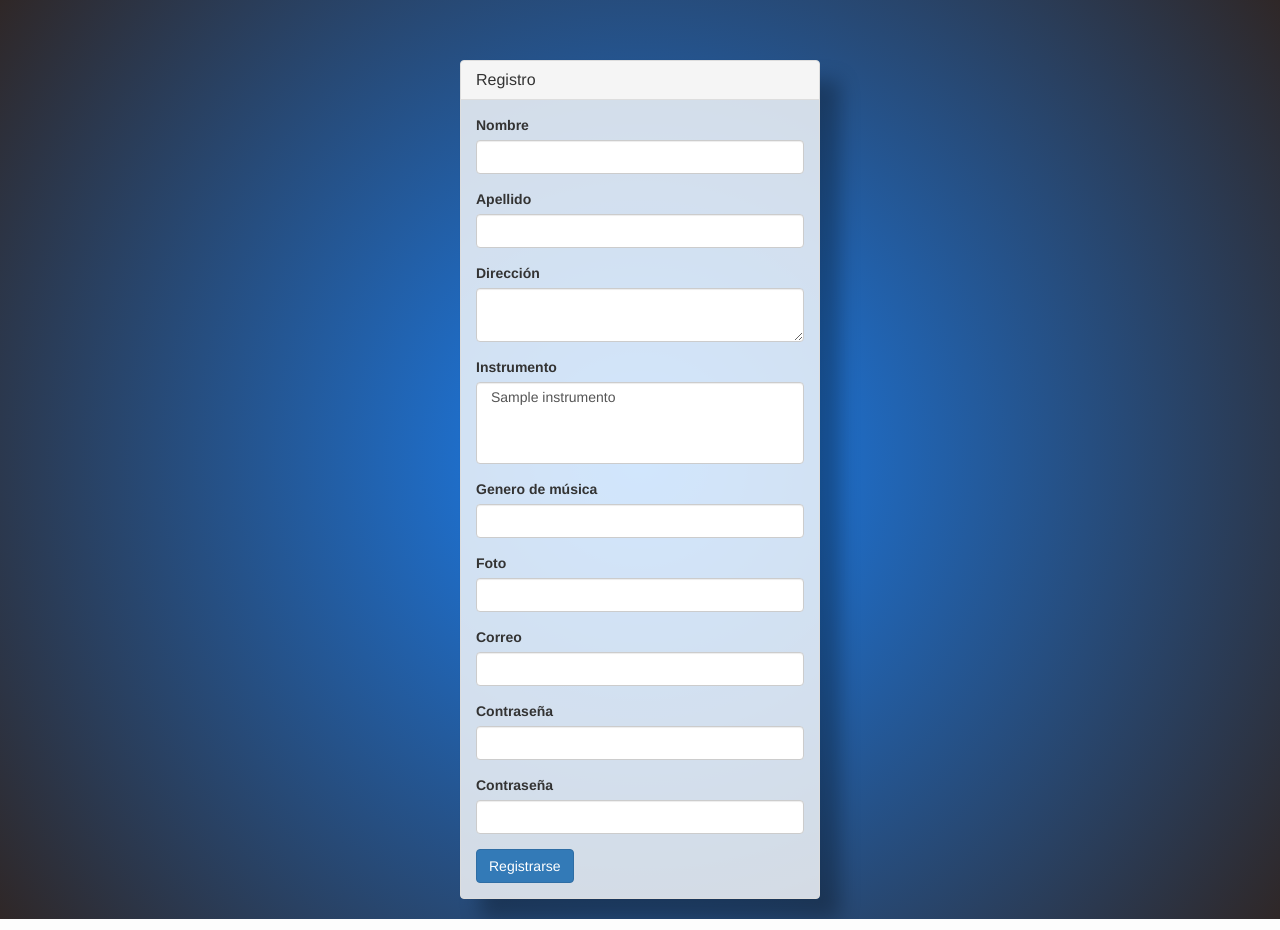
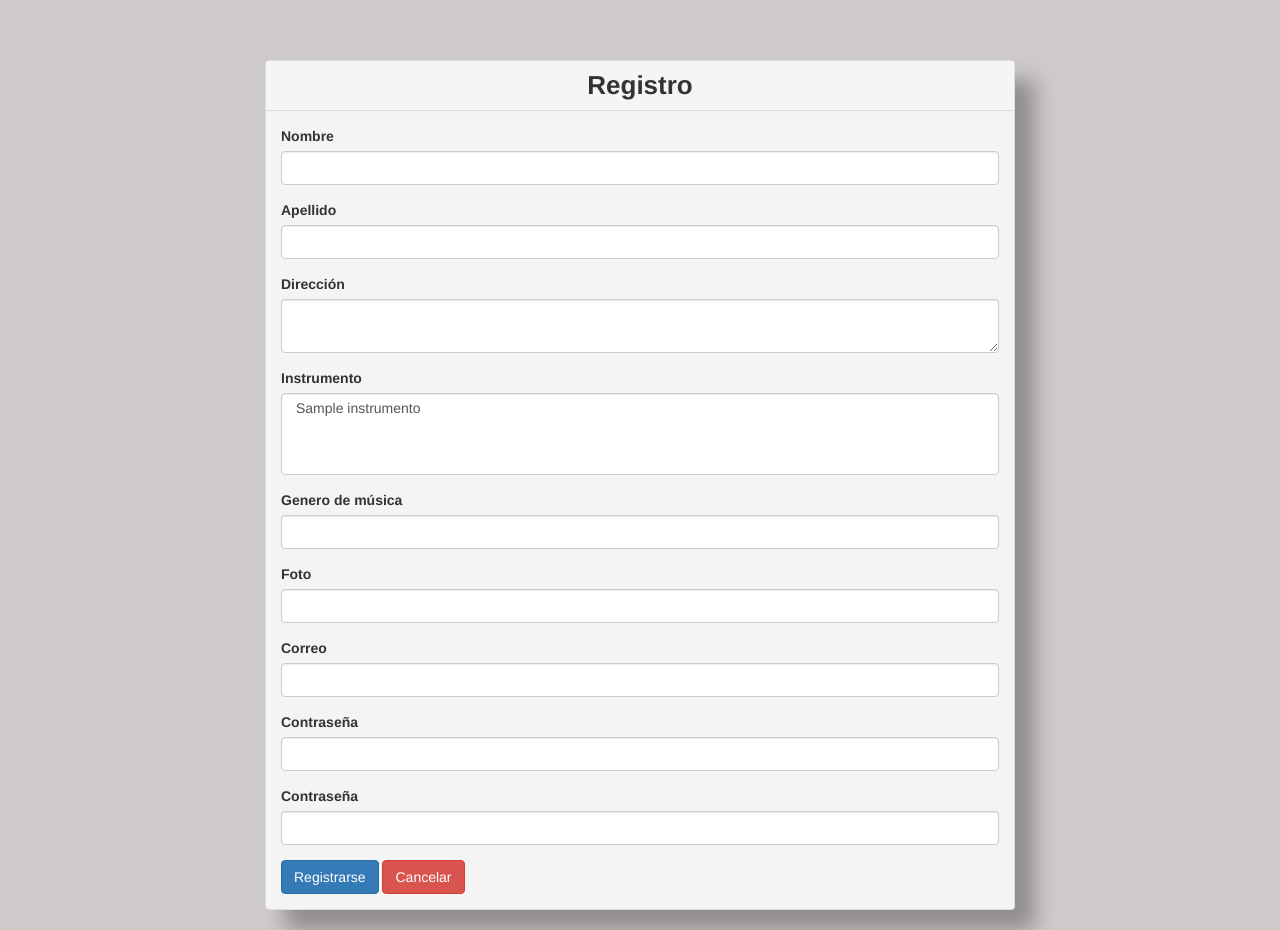
Before and after one commit to JRamirez95/Hackathon, a CodeIgniter app: page /database/index.php/musico/registrar in a window 1280 px wide. Run offline with CodeIgniter, Linux system fonts and the light colour scheme; tables that the repository leaves empty or names only in its code hold one stand-in row (values such as "Sample post").

Commit message:
Interfaz
Cambios en la interfaz de registro y login

```diff
--- a/CodeIgniter/application/views/musicos/login.php
+++ b/CodeIgniter/application/views/musicos/login.php
@@ -26,10 +26,10 @@ defined('BASEPATH') OR exit('No direct script access allowed');
 
 				<div class="container">
 					<div class="row">
-						<div class="col-md-4 col-md-offset-4">
+						<div class="col-md-8 col-md-offset-2">
 							<div class="panel panel-default">
 								<div class="panel-heading">
-									<h3 class="panel-title" style="text-align: center; color: Blue;">Login</h3>
+									<h3 class="panel-title" style="text-align: center; color: Blue; font-size:24px; "><strong>Login</strong></h3>
 								</div>
 								<div class="panel-body">
 									<form accept-charset="UTF-8" role="form">
--- a/CodeIgniter/application/views/musicos/registro.php
+++ b/CodeIgniter/application/views/musicos/registro.php
@@ -14,20 +14,13 @@ defined('BASEPATH') OR exit('No direct script access allowed');
 
 	<style type="text/css">
 body{
-	/* Safari 4-5, Chrome 1-9 */
-	  background: -webkit-gradient(radial, center center, 0, center center, 460, from(#1a82f7), to(#2F2727));
-
-	/* Safari 5.1+, Chrome 10+ */
-	  background: -webkit-radial-gradient(circle, #1a82f7, #2F2727);
-
-	/* Firefox 3.6+ */
-	  background: -moz-radial-gradient(circle, #1a82f7, #2F2727);
-
-	/* IE 10 */
-	  background: -ms-radial-gradient(circle, #1a82f7, #2F2727);
-	  height:600px;
+	  background: #CECAC9;
   }
 
+  .panel-title{
+	  text-align: center;
+	  font-size: 26px;
+  }
   .centered-form{
 	  margin-top: 60px;
   }
@@ -56,10 +49,10 @@ $ejecutar = mysqli_query($con,$consulta);
 
 <div class="container">
 <div class="row centered-form">
-	<div class="col-xs-12 col-sm-8 col-md-4 col-sm-offset-2 col-md-offset-4">
+	<div class="col-xs-12 col-sm-8 col-md-8 col-sm-offset-2 col-md-offset-2">
 		<div class="panel panel-default">
 			<div class="panel-heading">
-				<h3 class="panel-title">Registro</h3>
+				<h3 class="panel-title"><strong>Registro</strong></h3>
 			</div>
 			<div class="panel-body">
 
@@ -120,6 +113,7 @@ $ejecutar = mysqli_query($con,$consulta);
 		</div>
 
 			<button type="submit" class="btn btn-primary">Registrarse</button>
+			<button type="submit" class="btn btn-danger">Cancelar</button>
 			<br>
 	</form>
 
```
